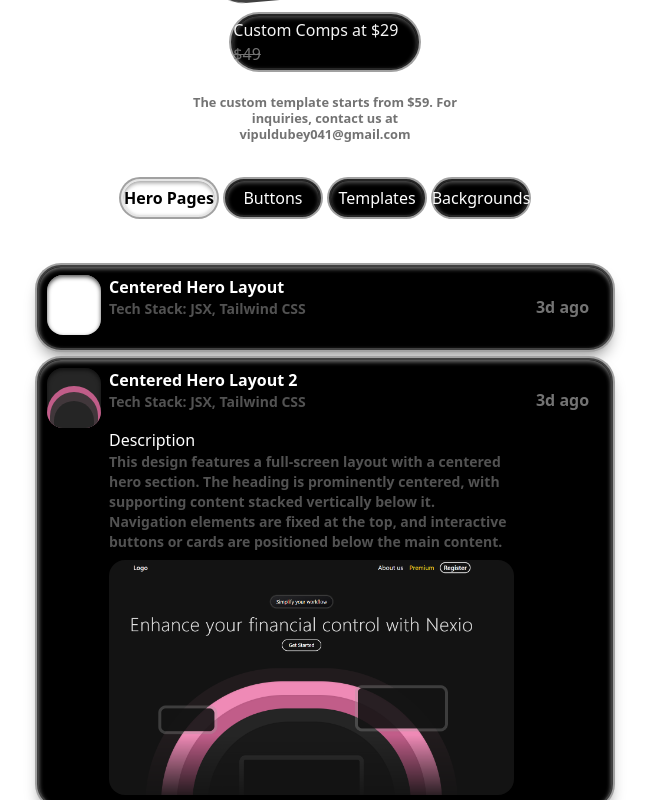
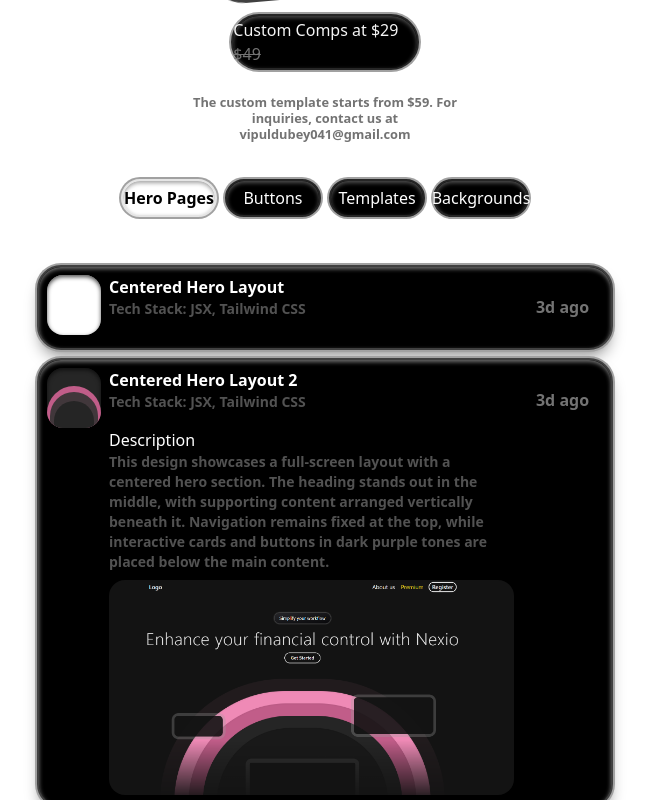
Before and after one commit to VipulDub-Cdr/UIC, a Next.js app: page / in a window 1280 px wide. Both pictures are taken after a click on the element 640 px from the left and 1029 px from the top of the page. Shown: the part 629-1429 px from the top of the page, without its empty margins (315-964 px from the left). Built offline with nearby package versions, Linux system fonts and the light colour scheme.

Commit message:
added the descriptions

```diff
--- a/components/projects/darkbg1.jsx
+++ b/components/projects/darkbg1.jsx
@@ -87,7 +87,7 @@ export default function Darkbg1() {
 
                 <div id="insidecard8" className={`w-full border-0 border-yellow-400 pt-4 h-0 overflow-hidden text-white flex flex-col justify-center items-start`}>
                     <div className="">Description</div>
-                    <div className="font-semibold w-full border-0 border-white text-neutral-600 text-sm">This design features a full-screen layout with a centered hero section. The heading is prominently centered, with supporting content stacked vertically below it. Navigation elements are fixed at the top, and interactive buttons or cards are positioned below the main content.</div>
+                    <div className="font-semibold w-full border-0 border-white text-neutral-600 text-sm">This background design uses faint vertical divider lines over a dark canvas. The subtle transparency in each line creates depth without overpowering the layout. It adds a sleek, grid-like aesthetic that enhances focus on the main content.</div>
                     <div className="w-full h-full overflow-hidden border-2 border-white/10 mt-2 bg-black mb-[3px] rounded-2xl flex justify-around items-center">
                         {/* <img className="w-full h-full object-cover rounded-lg" src="./heropage2.png" alt="" /> */}
 
--- a/components/projects/darkbg2.jsx
+++ b/components/projects/darkbg2.jsx
@@ -67,7 +67,7 @@ export default function Darkbg2() {
 
                 <div id="insidecard9" className={`w-full border-0 border-yellow-400 pt-4 h-0 overflow-hidden text-white flex flex-col justify-center items-start`}>
                     <div className="">Description</div>
-                    <div className="font-semibold w-full border-0 border-white text-neutral-600 text-sm">This design features a full-screen layout with a centered hero section. The heading is prominently centered, with supporting content stacked vertically below it. Navigation elements are fixed at the top, and interactive buttons or cards are positioned below the main content.</div>
+                    <div className="font-semibold w-full border-0 border-white text-neutral-600 text-sm">{`This design features a dark background enhanced by a soft top spotlight. Faint vertical lines add depth and structure without distracting from the content. The subtle illumination guides the viewer’s focus toward the top, creating a sleek, modern look.`}</div>
                     <div className="relative w-full h-full overflow-hidden border-2 border-white/10 mt-2 bg-radial-[at_50%_10px] from-white/15 to-black rounded-2xl flex justify-around items-center">
                         {/* <img className="w-full h-full object-cover rounded-lg" src="./heropage2.png" alt="" /> */}
 
--- a/components/projects/expandableButton.jsx
+++ b/components/projects/expandableButton.jsx
@@ -97,7 +97,7 @@ export default function Project7() {
 
                 <div id="insidecard7" className={`w-full border-0 border-yellow-400 pt-4 h-0 overflow-hidden text-white flex flex-col justify-center items-start`}>
                     <div className="">Description</div>
-                    <div className="font-semibold w-full border-0 border-white text-neutral-600 text-sm">This template features a dark layout with a top navigation bar, a central hero section containing a headline and call-to-action buttons, and a code editor demo at the bottom. Live link: <span className="underline transition-colors delay:100 duration:300 hover:text-[#313474]" onClick={()=>window.open("https://refrax-ai.vercel.app","_blank")}>https://refrax-ai.vercel.app</span></div>
+                    <div className="font-semibold w-full border-0 border-white text-neutral-600 text-sm">This design features a sleek dropdown button with smooth expand animation. On click, options slide down with rounded edges and subtle shadows. The dark backdrop with soft highlights creates a modern, interactive feel.</div>
                     <div className="w-full h-full overflow-hidden border-0 border-red-500 mt-2 bg-black mb-[3px] rounded-2xl">
 
 
--- a/components/projects/heropage2.jsx
+++ b/components/projects/heropage2.jsx
@@ -84,7 +84,7 @@ export default function Project2() {
 
                 <div id="insidecard2" className={`w-full border-0 border-yellow-400 pt-4 h-0 overflow-hidden text-white flex flex-col justify-center items-start`}>
                     <div className="">Description</div>
-                    <div className="font-semibold w-full border-0 border-white text-neutral-600 text-sm">This design features a full-screen layout with a centered hero section. The heading is prominently centered, with supporting content stacked vertically below it. Navigation elements are fixed at the top, and interactive buttons or cards are positioned below the main content.</div>
+                    <div className="font-semibold w-full border-0 border-white text-neutral-600 text-sm">This design showcases a full-screen layout with a centered hero section. The heading stands out in the middle, with supporting content arranged vertically beneath it. Navigation remains fixed at the top, while interactive cards and buttons in dark purple tones are placed below the main content.</div>
                     <div className="w-full h-full overflow-hidden border-0 border-red-500 mt-2 bg-black mb-[3px] rounded-2xl">
                         {/* <img className="w-full h-full object-cover rounded-lg" src="./heropage2.png" alt="" /> */}
 
--- a/components/projects/heropage3.jsx
+++ b/components/projects/heropage3.jsx
@@ -88,7 +88,7 @@ export default function Project2() {
 
                 <div id="insidecard5" className={`w-full border-0 border-yellow-400 pt-4 h-0 overflow-hidden text-white flex flex-col justify-center items-start`}>
                     <div className="">Description</div>
-                    <div className="font-semibold w-full border-0 border-white text-neutral-600 text-sm">This design features a full-screen layout with a centered hero section. The heading is prominently centered, with supporting content stacked vertically below it. Navigation elements are fixed at the top, and interactive buttons or cards are positioned below the main content.</div>
+                    <div className="font-semibold w-full border-0 border-white text-neutral-600 text-sm">This design presents a clean layout with balanced spacing. The hero content is centered on the left, while a smooth, rounded card styled in dark purple rests on the right. Navigation remains fixed at the top, with supporting text and interactive elements arranged neatly below the main content.</div>
                     <div className="w-full h-full overflow-hidden border-0 border-red-500 mt-2 bg-black mb-[3px] rounded-2xl">
                         {/* <img className="w-full h-full object-cover rounded-lg" src="./heropage2.png" alt="" /> */}
 
--- a/components/projects/metallicButton1.jsx
+++ b/components/projects/metallicButton1.jsx
@@ -79,7 +79,7 @@ export default function Project3() {
 
                 <div id="insidecard3" className={`w-full border-0 border-yellow-400 pt-4 h-0 overflow-hidden text-white flex flex-col justify-center items-start`}>
                     <div className="">Description</div>
-                    <div className="font-semibold w-full border-0 border-white text-neutral-600 text-sm">This design features a full-screen layout with a centered hero section. The heading is prominently centered, with supporting content stacked vertically below it. Navigation elements are fixed at the top, and interactive buttons or cards are positioned below the main content.</div>
+                    <div className="font-semibold w-full border-0 border-white text-neutral-600 text-sm">This design arranges a sleek row of rounded buttons inside a bordered container. Each button features smooth transitions, shifting from light surfaces to darker tones on hover. The group blends into the layout while highlighting interactive options in an elegant dark-themed style.</div>
                     <div className="w-full h-full rounded-xl overflow-hidden border-0 border-red-500 mt-2 bg-white mb-[3px] flex justify-center items-center">
                         {/* <img className="w-full h-full object-cover rounded-lg" src="./metallicButton1.png" alt="" /> */}
 
--- a/components/projects/swipebutton.jsx
+++ b/components/projects/swipebutton.jsx
@@ -116,7 +116,7 @@ export default function Project4() {
 
                 <div id="insidecard4" className={`w-full border-0 border-yellow-400 pt-4 h-0 overflow-hidden text-white flex flex-col justify-center items-start`}>
                     <div className="">Description</div>
-                    <div className="font-semibold w-full border-0 border-white text-neutral-600 text-sm">This design features a full-screen layout with a centered hero section. The heading is prominently centered, with supporting content stacked vertically below it. Navigation elements are fixed at the top, and interactive buttons or cards are positioned below the main content.</div>
+                    <div className="font-semibold w-full border-0 border-white text-neutral-600 text-sm">This design introduces a unique button with a sunrise animation. As users scroll or interact, a glowing orb rises smoothly from the bottom, mimicking the morning sun. The light background enhances contrast, while the motion adds a warm, natural feel to the button.</div>
                     <div className="w-full h-full overflow-hidden border-0 border-red-500 mt-2 bg-white mb-[3px] rounded-2xl flex justify-center items-center">
                         {/* <img className="w-full h-full object-cover rounded-lg" src="./heropage2.png" alt="" /> */}
 
```
Also changed, not shown: components/heroPage.jsx (+7 -8 lines).
